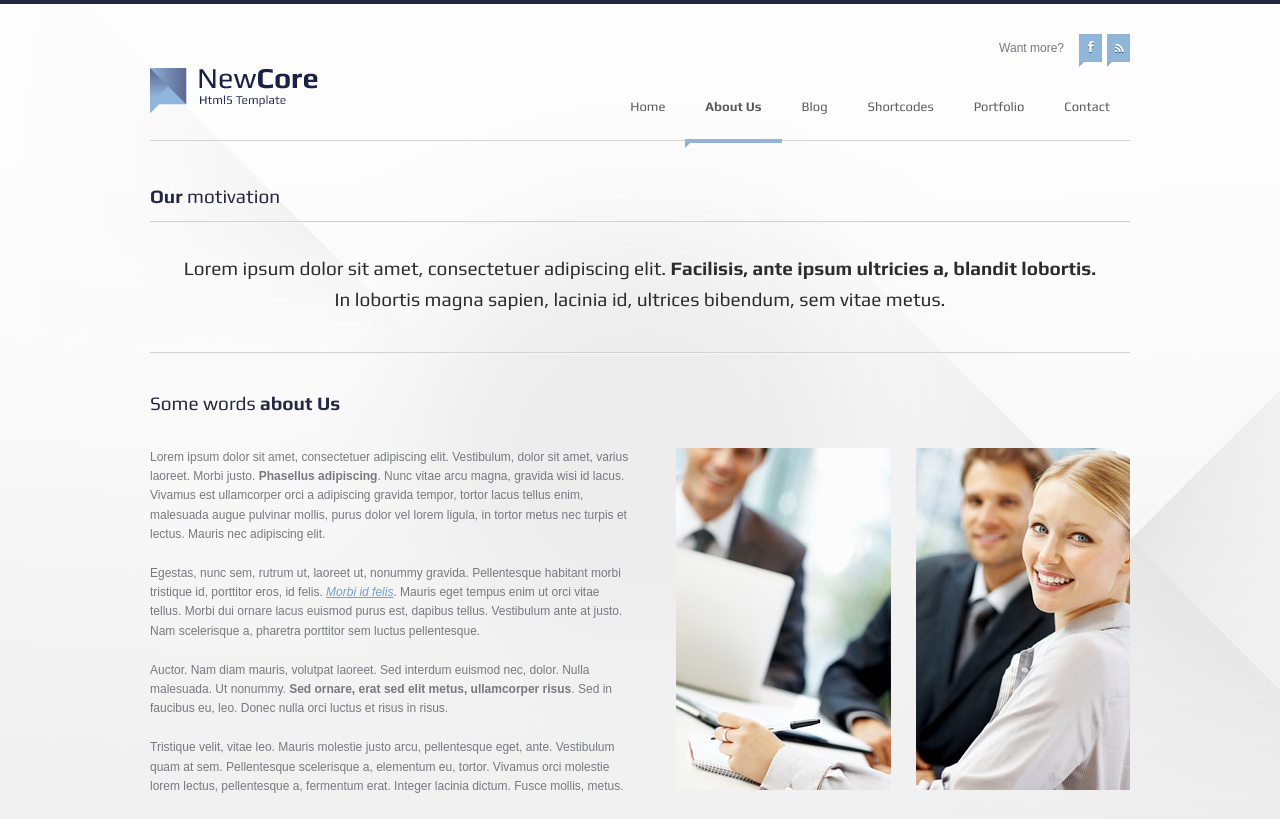
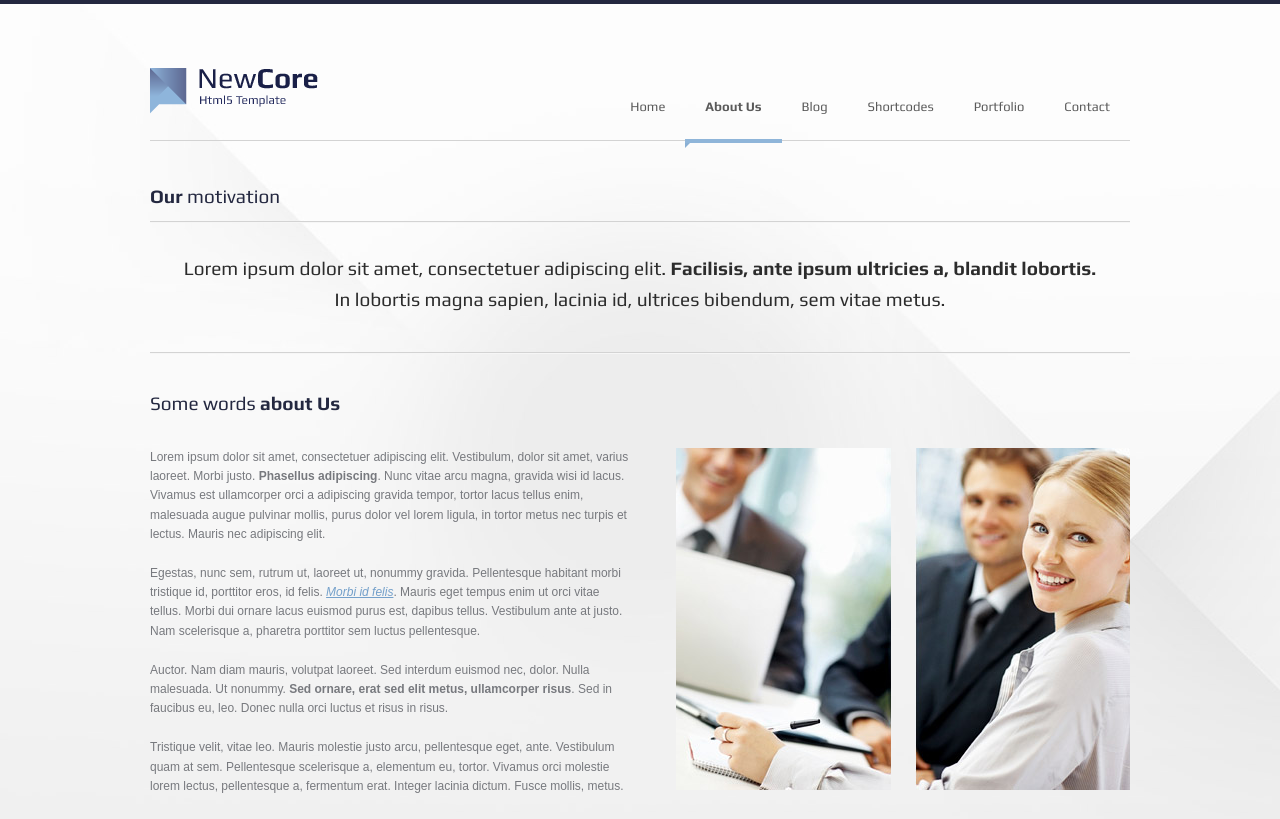
Before and after one commit to ndsrv/ndsrv.github.io, a plain HTML site: page about.html in a window 1280 px wide. Shown: the top 819 px of the page. Drawn offline with Linux system fonts and the light colour scheme.

Commit message:
Remove Facebook Icon

```diff
--- a/about.html
+++ b/about.html
@@ -69,20 +69,6 @@
 			</li>
 			<li>
 				<a href="./contact.html">Contact</a>
-			</li>
-		</ul>
-
-		<ul id="top">
-			<li>Want more?</li>
-			<li>
-				<a href="#" class="cloud facebook">
-					<span class="arrow"></span>
-				</a>
-			</li>
-			<li>
-				<a href="#" class="cloud rss">
-					<span class="arrow"></span>
-				</a>
 			</li>
 		</ul>
 
```
Also changed, not shown: blog.html (+0 -4 lines), blog_full.html (+0 -14 lines), columns.html (+0 -14 lines), contact.html (+0 -14 lines), elements.html (+0 -14 lines), index.html (+0 -14 lines), portfolio-other.html (+0 -14 lines), portfolio-projekt-other.html (+0 -14 lines), portfolio-projekt-video.html (+0 -14 lines), portfolio-projekt.html (+0 -14 lines), portfolio-video.html (+0 -14 lines), portfolio.html (+0 -14 lines), typography.html (+0 -14 lines).
